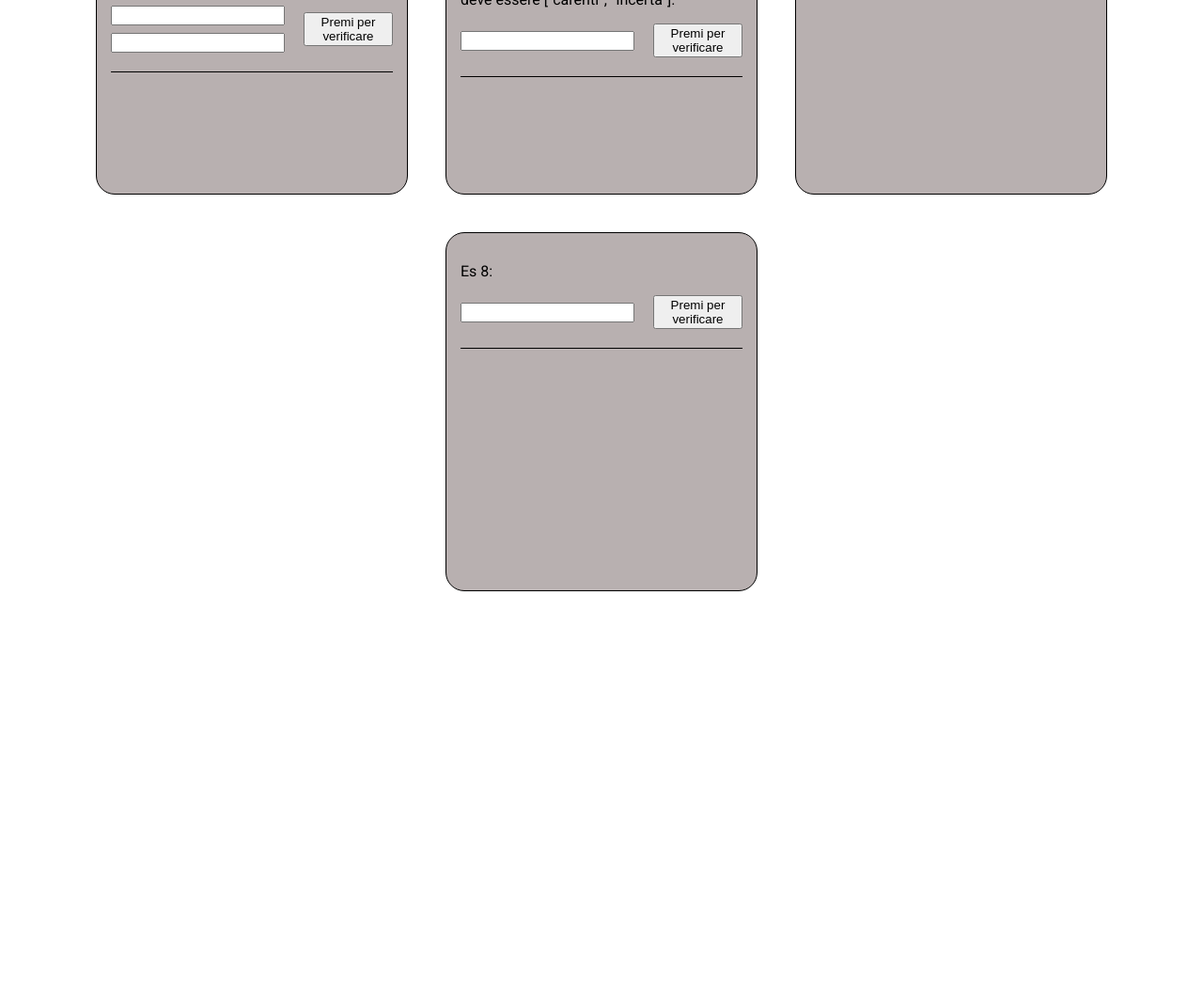
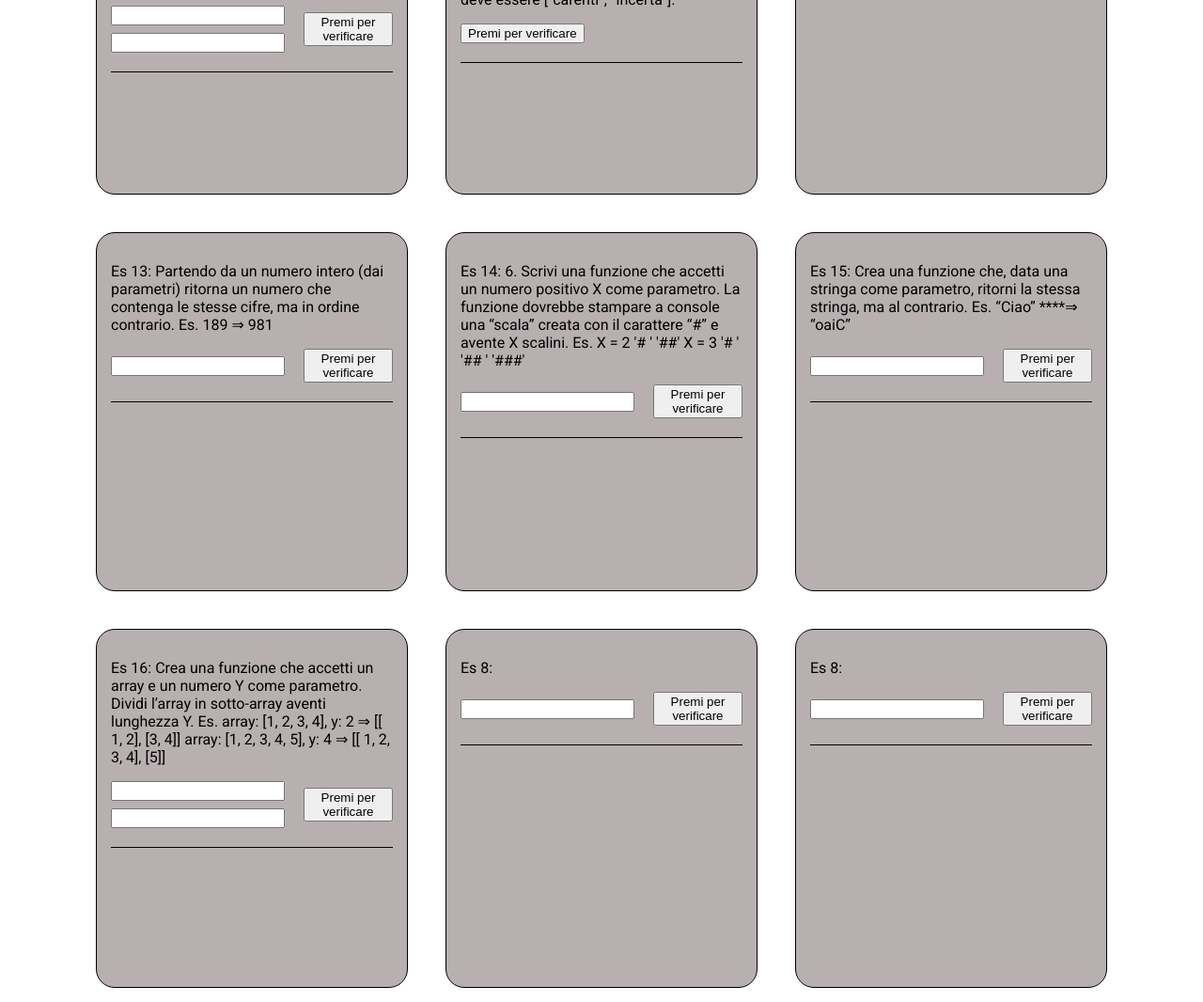
Before and after one commit to xblast6/Esercizio-01_Modulo-04, a plain HTML site: page index.html in a window 1280 px wide. Shown: the part 1456-2522 px from the top of the page at 94% size. Before the commit the page ends 2100 px from the top, so only its background shows below. Drawn offline with Linux system fonts and the light colour scheme.

Commit message:
Update index.html

```diff
--- a/index.html
+++ b/index.html
@@ -134,12 +134,87 @@
         <div class="card-esercizio">
             <p class="traccia">Es 11: 3. Partendo da una lista di possibili anagrammi e da una parola (entrambi passati come parametri), ritorna un nuovo array contenente tutti gli anagrammi corretti della parola data. Per esempio, partendo da “cartine” e [”carenti”, “incerta”, “espatrio”], il valore ritornato deve essere [”carenti”, “incerta”].</p>
             <div class="container-interazione">
+
+                <button id="btnEs11">Premi per verificare</button>
+            </div>
+            <p id="rispostaE11"></p>
+        </div>
+
+        <div class="card-esercizio">
+            <p class="traccia">Es 12:  Partendo da una stringa passata come parametro, ritorna `true` se la stringa è palindroma o `false` se non lo è. </p>
+            <div class="container-interazione">
                 <div class="container-input">
-                    <input type="text" name="" id="inputTextEs8">
+                    <input type="text" name="" id="inputTextEs12">
                 </div>
-                <button id="btnEs8">Premi per verificare</button>
+                <button id="btnEs12">Premi per verificare</button>
             </div>
-            <p id="rispostaEs8"></p>
+            <p id="rispostaEs12"></p>
+        </div>
+
+        <div class="card-esercizio">
+            <p class="traccia">Es 13: Partendo da un numero intero (dai parametri) ritorna un numero che contenga le stesse cifre, ma in ordine contrario. Es. 189 ⇒ 981</p>
+            <div class="container-interazione">
+                <div class="container-input">
+                    <input type="number" name="" id="inputNumEs13">
+                </div>
+                <button id="btnEs13">Premi per verificare</button>
+            </div>
+            <p id="rispostaEs13"></p>
+        </div>
+
+        <div class="card-esercizio">
+            <p class="traccia">Es 14: 6. Scrivi una funzione che accetti un numero positivo X come parametro. La funzione dovrebbe stampare a console una “scala” creata con il carattere “#” e avente X scalini.
+
+                Es.
+
+                X = 2
+
+                '# '
+
+                '##'
+
+                X = 3
+
+                '# '
+
+                '## '
+
+                '###'</p>
+            <div class="container-interazione">
+                <div class="container-input">
+                    <input type="number" name="" id="inputNumEs14">
+                </div>
+                <button id="btnEs14">Premi per verificare</button>
+            </div>
+            <p id="rispostaEs14"></p>
+        </div>
+
+        <div class="card-esercizio">
+            <p class="traccia">Es 15:  Crea una funzione che, data una stringa come parametro, ritorni la stessa stringa, ma al contrario. Es. “Ciao” ****⇒ “oaiC”</p>
+            <div class="container-interazione">
+                <div class="container-input">
+                    <input type="text" name="" id="inputTextEs15">
+                </div>
+                <button id="btnEs15">Premi per verificare</button>
+            </div>
+            <p id="rispostaEs15"></p>
+        </div>
+
+        <div class="card-esercizio">
+            <p class="traccia">Es 16: Crea una funzione che accetti un array e un numero Y come parametro. Dividi l’array in sotto-array aventi lunghezza Y.
+
+                Es. array: [1, 2, 3, 4], y: 2 ⇒ [[ 1, 2], [3, 4]]
+
+                array: [1, 2, 3, 4, 5], y: 4 ⇒ [[ 1, 2, 3, 4], [5]]</p>
+            <div class="container-interazione">
+                <div class="container-input">
+                    <input type="number" name="" id="inputNumEs16">
+                    <input type="number" name="" id="inputNum2Es16">
+                </div>
+                <button id="btnEs16">Premi per verificare</button>
+            </div>
+            <p id="rispostaEs16"></p>
+            <p id="risposta2Es16"></p>
         </div>
 
         <div class="card-esercizio">
@@ -172,7 +247,6 @@
 
 
 
-
     <script src="script.js"></script>
 </body>
 </html>
```
